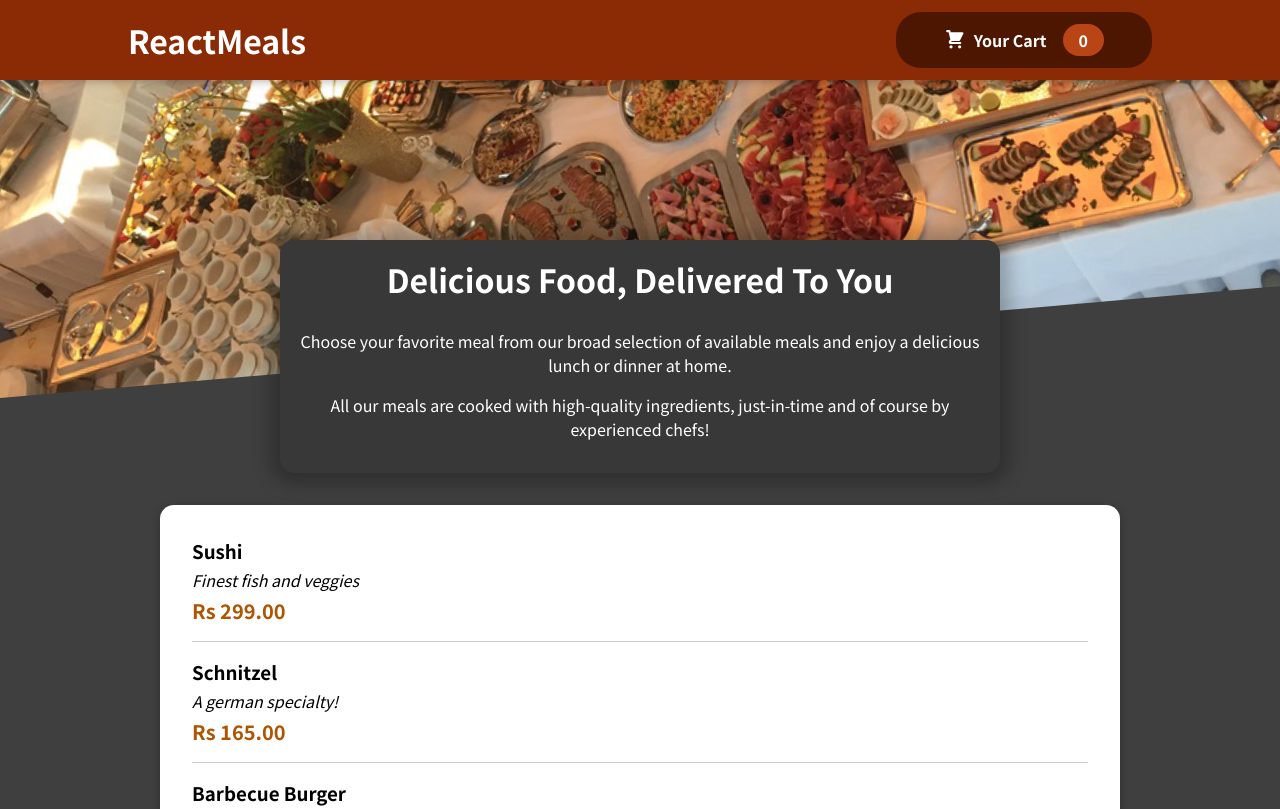
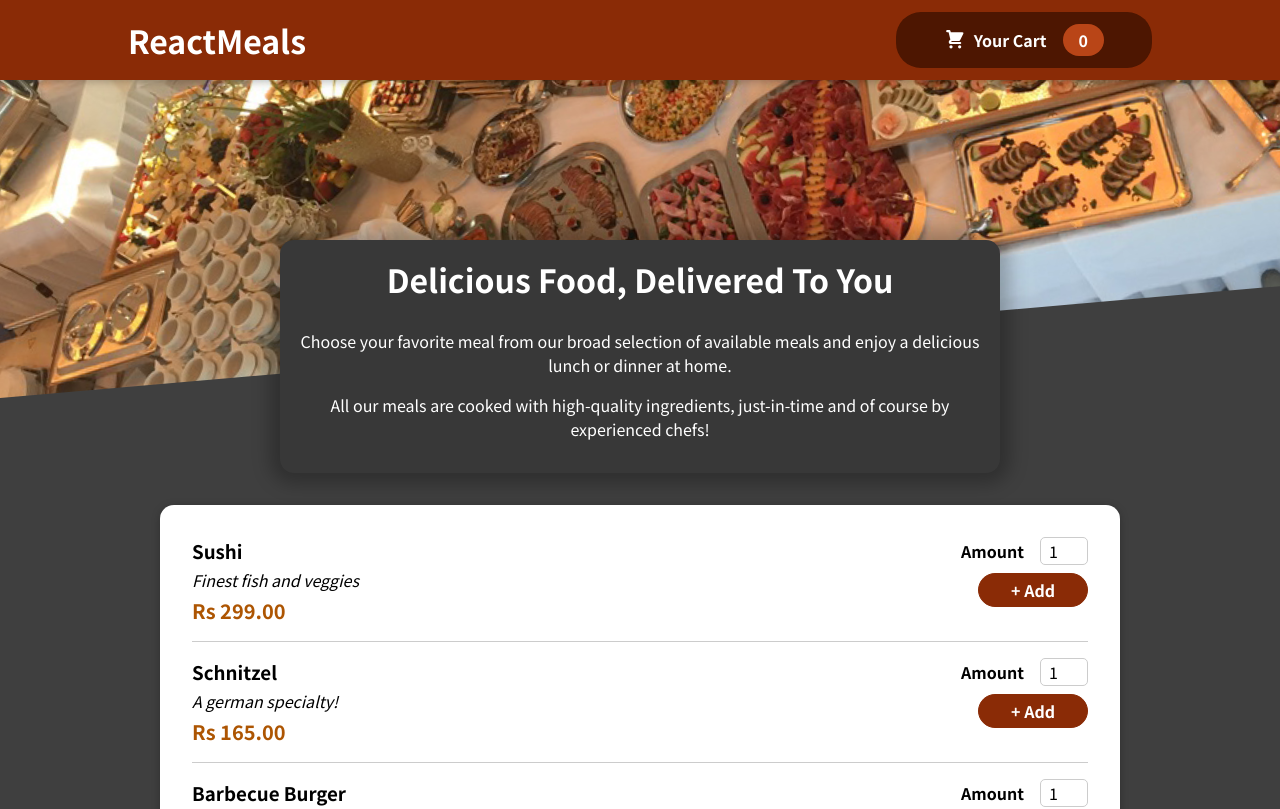
Before and after one commit to codingpartnerNB/restaurant-app-sharpener, a React (Create React App) app: page / in a window 1280 px wide. Shown: the top 809 px of the page. Built offline with nearby package versions, Linux system fonts and the light colour scheme.

Commit message:
Adding a Form

```diff
--- a/src/components/Meals/AvailableMeals.js
+++ b/src/components/Meals/AvailableMeals.js
@@ -32,6 +32,7 @@
 const AvailableMeals = () => {
   const mealsList = DUMMY_MEALS.map((meal) => (
     <MealItem
+      id={meal.id}
       key={meal.id}
       name={meal.name}
       description={meal.description}
--- a/src/components/Meals/MealItem/MealItem.js
+++ b/src/components/Meals/MealItem/MealItem.js
@@ -1,3 +1,4 @@
+import MealItemForm from './MealItemForm';
 import styles from './MealItem.module.css';
 
 const MealItem = (props)=>{
@@ -9,7 +10,7 @@
                 <div className={styles.description}>{props.description}</div>
                 <div className={styles.price}>{price}</div>
             </div>
-            <div></div>
+            <div><MealItemForm id={props.id} /></div>
         </li>
     );
 }
--- /dev/null
+++ b/src/components/Meals/MealItem/MealItemForm.js
@@ -0,0 +1,23 @@
+import styles from "./MealItemForm.module.css";
+import Input from "../../UI/Input";
+
+const MealItemForm = (props) => {
+  return (
+    <form className={styles.form}>
+      <Input
+        label="Amount"
+        input={{
+          id: `amount_${props.id}`,
+          type: "number",
+          min: "1",
+          max: "5",
+          step: "1",
+          defaultValue: "1",
+        }}
+      />
+      <button>+ Add</button>
+    </form>
+  );
+};
+
+export default MealItemForm;
--- /dev/null
+++ b/src/components/Meals/MealItem/MealItemForm.module.css
@@ -0,0 +1,20 @@
+.form {
+    text-align: right;
+}
+
+.form button {
+    font: inherit;
+    cursor: pointer;
+    background-color: #8a2b06;
+    border: 1px solid #8a2b06;
+    color: white;
+    padding: 0.25rem 2rem;
+    border-radius: 20px;
+    font-weight: bold;
+}
+
+.form button:hover,
+.form button:active {
+    background-color: #641e03;
+    border-color: #641e03;
+}
--- /dev/null
+++ b/src/components/UI/Input.js
@@ -0,0 +1,12 @@
+import styles from './Input.module.css';
+
+const Input = (props)=>{
+    return(
+        <div className={styles.input}>
+            <label htmlFor={props.input.id}>{props.label}</label>
+            <input {...props.input} />
+        </div>
+    );
+}
+
+export default Input;
--- /dev/null
+++ b/src/components/UI/Input.module.css
@@ -0,0 +1,18 @@
+.input {
+    display: flex;
+    align-items: center;
+    margin-bottom: 0.5rem;
+}
+
+.input label {
+    font-weight: bold;
+    margin-right: 1rem;
+}
+
+.input input {
+    width: 3rem;
+    border-radius: 5px;
+    border: 1px solid #ccc;
+    font: inherit;
+    padding-left: 0.5rem;
+}
```
